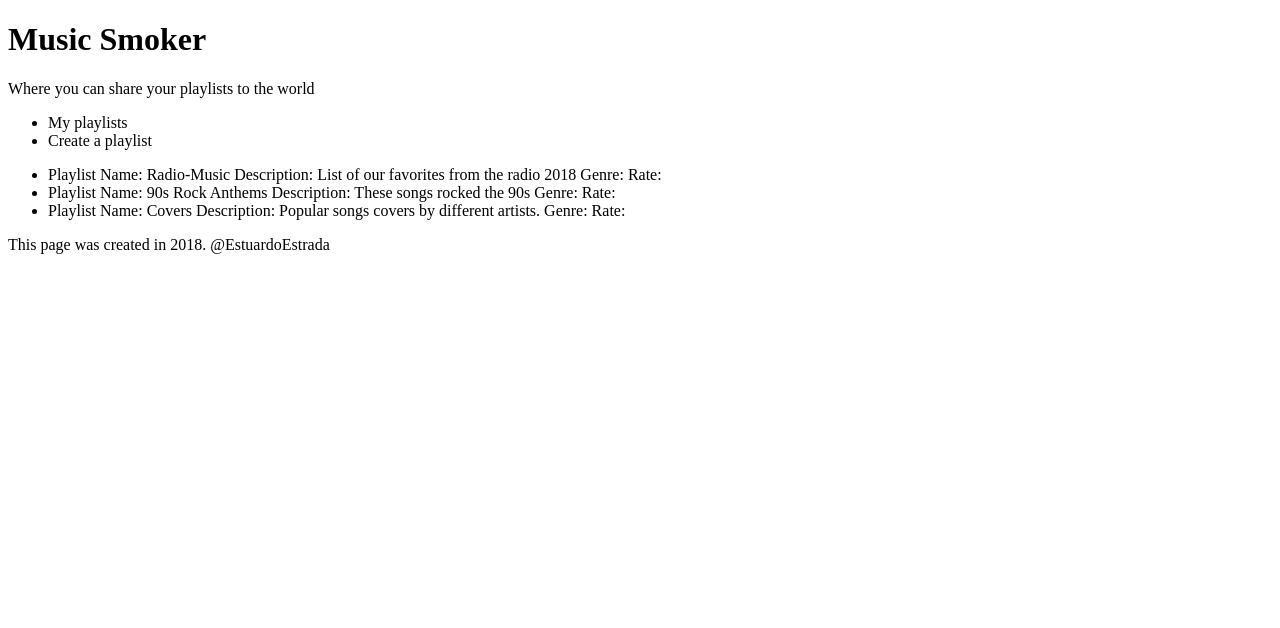
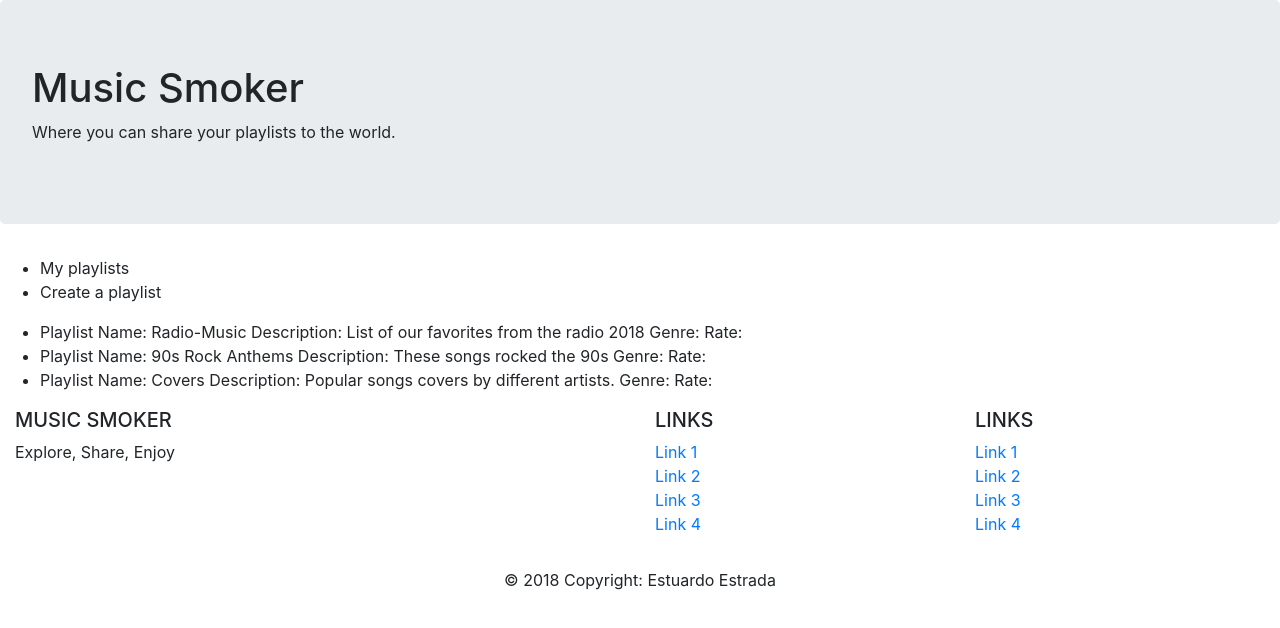
Before and after one commit to estuardo9609/Music-Smoker-2, an Angular app: page / in a window 1280 px wide. Shown: the top 628 px of the page. Built offline with nearby package versions, Linux system fonts and the light colour scheme.

Commit message:
Set the header and footer with bootstrap

```diff
--- a/angular.json
+++ b/angular.json
@@ -23,9 +23,14 @@
               "src/assets"
             ],
             "styles": [
-              "src/styles.css"
+              "src/styles.css",
+              "./node_modules/bootstrap/dist/css/bootstrap.min.css"
             ],
-            "scripts": []
+            "scripts": [
+              "./node_modules/jquery/dist/jquery.slim.min.js",
+              "./node_modules/popper.js/dist/umd/popper.min.js",
+              "./node_modules/bootstrap/dist/js/bootstrap.min.js"
+            ]
           },
           "configurations": {
             "production": {
--- a/package.json
+++ b/package.json
@@ -20,7 +20,10 @@
     "@angular/platform-browser": "^6.1.0",
     "@angular/platform-browser-dynamic": "^6.1.0",
     "@angular/router": "^6.1.0",
+    "bootstrap": "^4.1.3",
     "core-js": "^2.5.4",
+    "jquery": "^3.3.1",
+    "popper.js": "^1.14.4",
     "rxjs": "~6.2.0",
     "zone.js": "~0.8.26"
   },
--- a/src/app/app-footer/app-footer.component.html
+++ b/src/app/app-footer/app-footer.component.html
@@ -1,3 +1,77 @@
-<p>
-  {{description}}
-</p>
+<!-- Footer Links -->
+<div class="container-fluid text-center text-md-left">
+
+  <!-- Grid row -->
+  <div class="row">
+
+    <!-- Grid column -->
+    <div class="col-md-6 mt-md-0 mt-3">
+
+      <!-- Content -->
+      <h5 class="text-uppercase">Music Smoker</h5>
+      <p>{{description}}</p>
+
+    </div>
+    <!-- Grid column -->
+
+    <hr class="clearfix w-100 d-md-none pb-3">
+
+    <!-- Grid column -->
+    <div class="col-md-3 mb-md-0 mb-3">
+
+        <!-- Links -->
+        <h5 class="text-uppercase">Links</h5>
+
+        <ul class="list-unstyled">
+          <li>
+            <a href="#!">Link 1</a>
+          </li>
+          <li>
+            <a href="#!">Link 2</a>
+          </li>
+          <li>
+            <a href="#!">Link 3</a>
+          </li>
+          <li>
+            <a href="#!">Link 4</a>
+          </li>
+        </ul>
+
+      </div>
+      <!-- Grid column -->
+
+      <!-- Grid column -->
+      <div class="col-md-3 mb-md-0 mb-3">
+
+        <!-- Links -->
+        <h5 class="text-uppercase">Links</h5>
+
+        <ul class="list-unstyled">
+          <li>
+            <a href="#!">Link 1</a>
+          </li>
+          <li>
+            <a href="#!">Link 2</a>
+          </li>
+          <li>
+            <a href="#!">Link 3</a>
+          </li>
+          <li>
+            <a href="#!">Link 4</a>
+          </li>
+        </ul>
+
+      </div>
+      <!-- Grid column -->
+
+  </div>
+  <!-- Grid row -->
+
+</div>
+<!-- Footer Links -->
+
+<!-- Copyright -->
+<div class="footer-copyright text-center py-3">© 2018 Copyright:
+  <a> Estuardo Estrada</a>
+</div>
+<!-- Copyright -->
--- a/src/app/app-footer/app-footer.component.ts
+++ b/src/app/app-footer/app-footer.component.ts
@@ -9,7 +9,7 @@ export class AppFooterComponent implements OnInit {
 
   constructor() { }
 
-  description = 'This page was created in 2018. @EstuardoEstrada';
+  description = 'Explore, Share, Enjoy';
 
   ngOnInit() {
   }
--- a/src/app/app-header/app-header.component.html
+++ b/src/app/app-header/app-header.component.html
@@ -1,3 +1,5 @@
 <!-- Por el momento solo se tendrá el título y mas adelante se agregaran funciones -->
-<h1>{{title}}</h1>
-<p>Where you can share your playlists to the world</p>
+<div class="jumbotron">
+    <h1>{{title}}</h1>
+    <p>Where you can share your playlists to the world.</p>
+</div>
```
Also changed, not shown: 1 other file (tests, documents, lock files or other folders).
